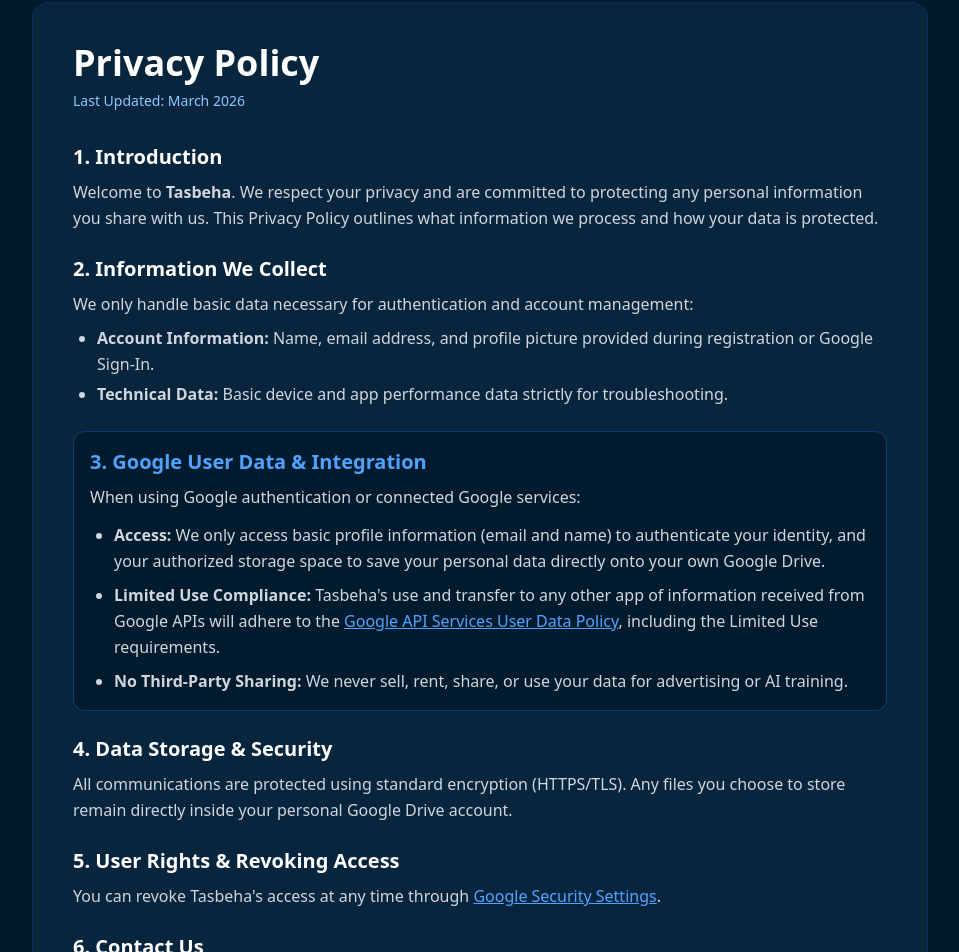
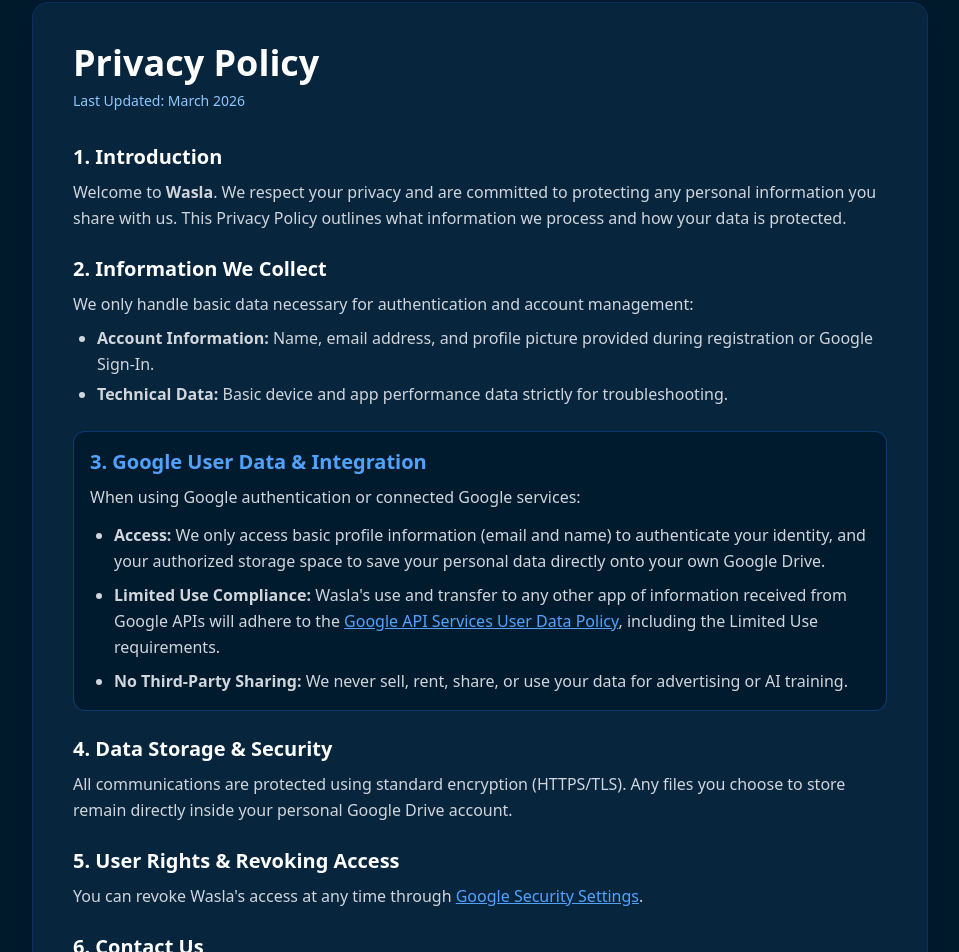
Before and after one commit to youssefshoukry1/Worship-Team, a Next.js app: page /privacy-policy in a window 1280 px wide. Shown: the part 126-1078 px from the top of the page, without its empty margins (160-1119 px from the left). Built offline with nearby package versions, Linux system fonts and the light colour scheme; no server answers; what @capacitor/core would draw is missing.

Commit message:
policy_updates

```diff
--- a/src/app/privacy-policy/page.jsx
+++ b/src/app/privacy-policy/page.jsx
@@ -1,6 +1,6 @@
 export const metadata = {
-  title: 'Privacy Policy - Tasbeha',
-  description: 'Privacy Policy and Google User Data usage details for Tasbeha.',
+  title: 'Privacy Policy - Wasla',
+  description: 'Privacy Policy and Google User Data usage details for Wasla.',
 };
 
 export default function PrivacyPolicy() {
@@ -14,7 +14,7 @@
           <div>
             <h2 className="text-xl font-semibold text-white mb-2">1. Introduction</h2>
             <p className="text-gray-300">
-              Welcome to <strong>Tasbeha</strong>. We respect your privacy and are committed to protecting any personal information you share with us. This Privacy Policy outlines what information we process and how your data is protected.
+              Welcome to <strong>Wasla</strong>. We respect your privacy and are committed to protecting any personal information you share with us. This Privacy Policy outlines what information we process and how your data is protected.
             </p>
           </div>
 
@@ -37,7 +37,7 @@
                 <strong>Access:</strong> We only access basic profile information (email and name) to authenticate your identity, and your authorized storage space to save your personal data directly onto your own Google Drive.
               </li>
               <li>
-                <strong>Limited Use Compliance:</strong> Tasbeha&apos;s use and transfer to any other app of information received from Google APIs will adhere to the{' '}
+                <strong>Limited Use Compliance:</strong> Wasla&apos;s use and transfer to any other app of information received from Google APIs will adhere to the{' '}
                 <a
                   href="https://developers.google.com/terms/api-services-user-data-policy"
                   target="_blank"
@@ -64,7 +64,7 @@
           <div>
             <h2 className="text-xl font-semibold text-white mb-2">5. User Rights & Revoking Access</h2>
             <p className="text-gray-300 mb-2">
-              You can revoke Tasbeha&apos;s access at any time through{' '}
+              You can revoke Wasla&apos;s access at any time through{' '}
               <a
                 href="https://myaccount.google.com/permissions"
                 target="_blank"
@@ -80,8 +80,8 @@
             <h2 className="text-xl font-semibold text-white mb-2">6. Contact Us</h2>
             <p className="text-gray-300">
               For any questions, reach out to us at:{' '}
-              <a href="mailto:support@tasbeha.app" className="text-blue-400 underline">
-                support@tasbeha.app
+              <a href="mailto:wasla.supports@gmail.com" className="text-blue-400 underline">
+                wasla.supports@gmail.com
               </a>
             </p>
           </div>
```
